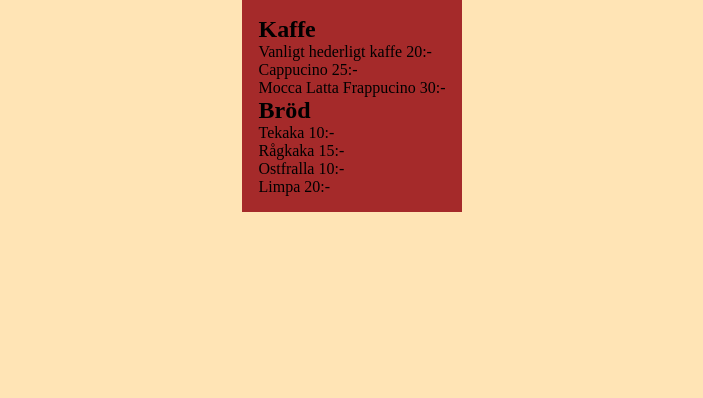
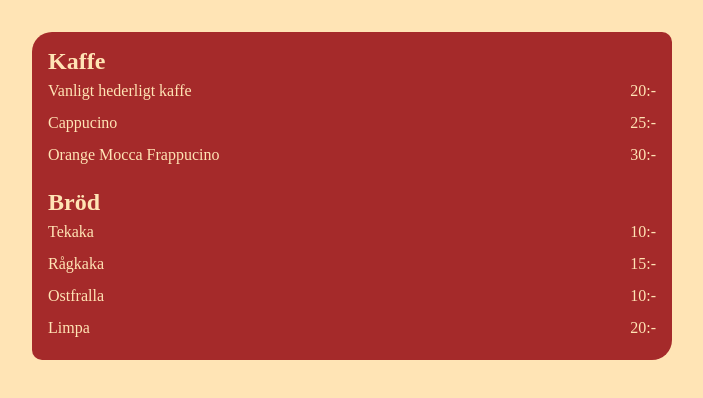
Before and after one commit to Sterje/gitgrupp, a plain HTML site: page index.html in a window 1280 px wide. Shown: the whole page, without its empty margins (288-991 px from the left). Drawn offline with Linux system fonts and the light colour scheme.

Commit message:
foodmenu

```diff
--- a/index.html
+++ b/index.html
@@ -11,34 +11,35 @@
         <article class="foodmenu">
             <h2>Kaffe</h2>
             <article class="item">
-            <p class="flavour">Vanligt hederligt kaffe</p>
-            <p class="price">20:-</p>
+            <p>Vanligt hederligt kaffe</p>
+            <p>20:-</p>
             </article>
             <article class="item">
-            <p class="flavour">Cappucino</p>
-            <p class="price">25:-</p>
+            <p>Cappucino</p>
+            <p>25:-</p>
             </article>
             <article class="item">
-            <p class="flavour">Mocca Latta Frappucino</p>
-            <p class="price">30:-</p>
+            <p>Orange Mocca Frappucino</p>
+            <p>30:-</p>
             </article>
+            <br>
 
             <h2>Bröd</h2>
             <article class="item">
-            <p class="flavour">Tekaka</p>
-            <p class="price">10:-</p>
+            <p>Tekaka</p>
+            <p>10:-</p>
             </article>
             <article class="item">
-            <p class="flavour">Rågkaka</p>
-            <p class="price">15:-</p>
+            <p>Rågkaka</p>
+            <p>15:-</p>
             </article>
             <article class="item">
-            <p class="flavour">Ostfralla</p>
-            <p class="price">10:-</p>
+            <p>Ostfralla</p>
+            <p>10:-</p>
             </article>
             <article class="item">
-            <p class="flavour">Limpa</p>
-            <p class="price">20:-</p>
+            <p>Limpa</p>
+            <p>20:-</p>
             </article>
 
         </article>
--- a/styles.css
+++ b/styles.css
@@ -2,7 +2,6 @@
     margin: 0;
     padding: 0;
     box-sizing: border-box;
-
 }
 
 body {
@@ -15,20 +14,28 @@ main {
     align-items: center;
 }
 
+.item {
+    display: flex;
+    justify-content: space-between;
+    line-height: 2rem;
+}
+
+
 .foodmenu {
+    margin-top: 2rem;
+    width: 50%;
     background-color: brown;
     padding: 1rem;
+    border-top-left-radius: 20px;
+    border-bottom-right-radius: 20px;
+    border-bottom-left-radius: 10px;
+    border-top-right-radius: 10px;
+    color: moccasin;
 
 }
 
-p {
-    display: inline-block;
-}
-
-.price {
-    text-align: right;
-}
-
-.flavour {
-    text-align: right;
-}
+@media screen and (max-width: 700px) {
+ .foodmenu {
+    width: 100%;
+ }
+  }
```
